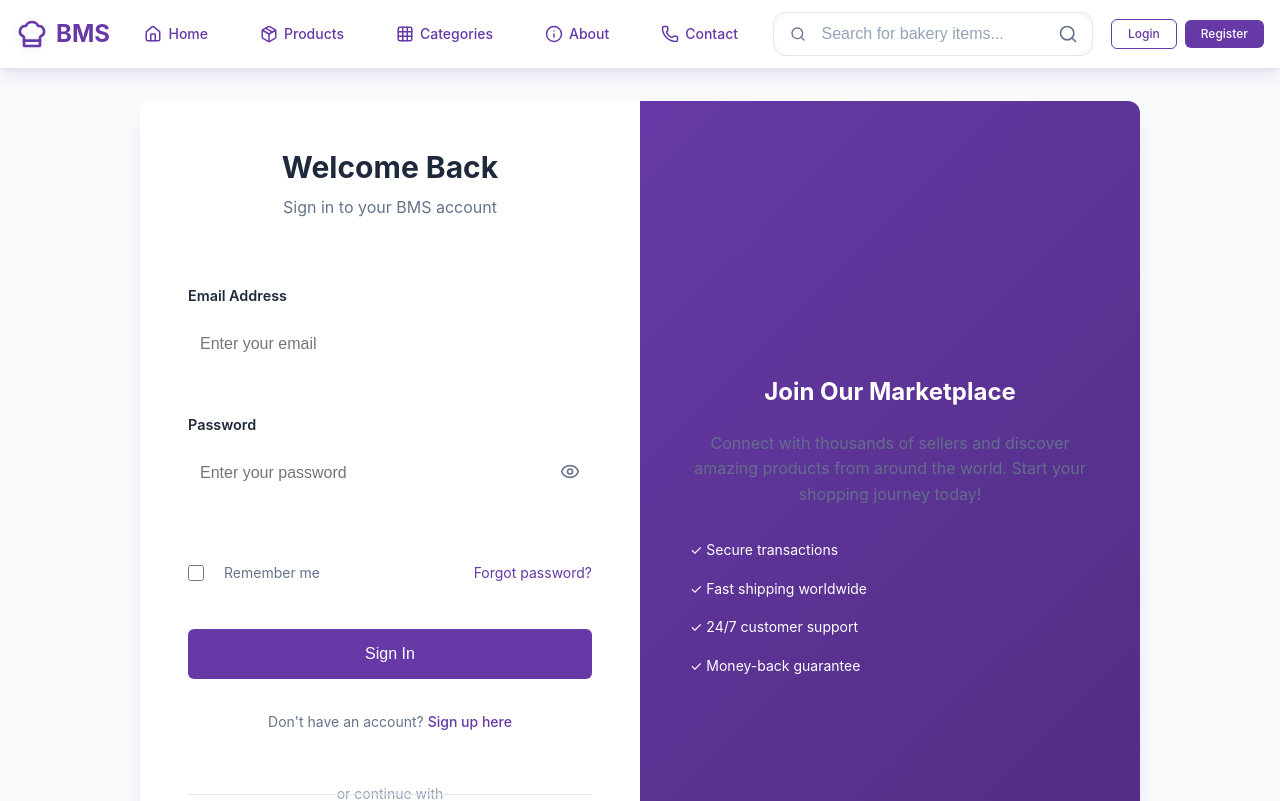
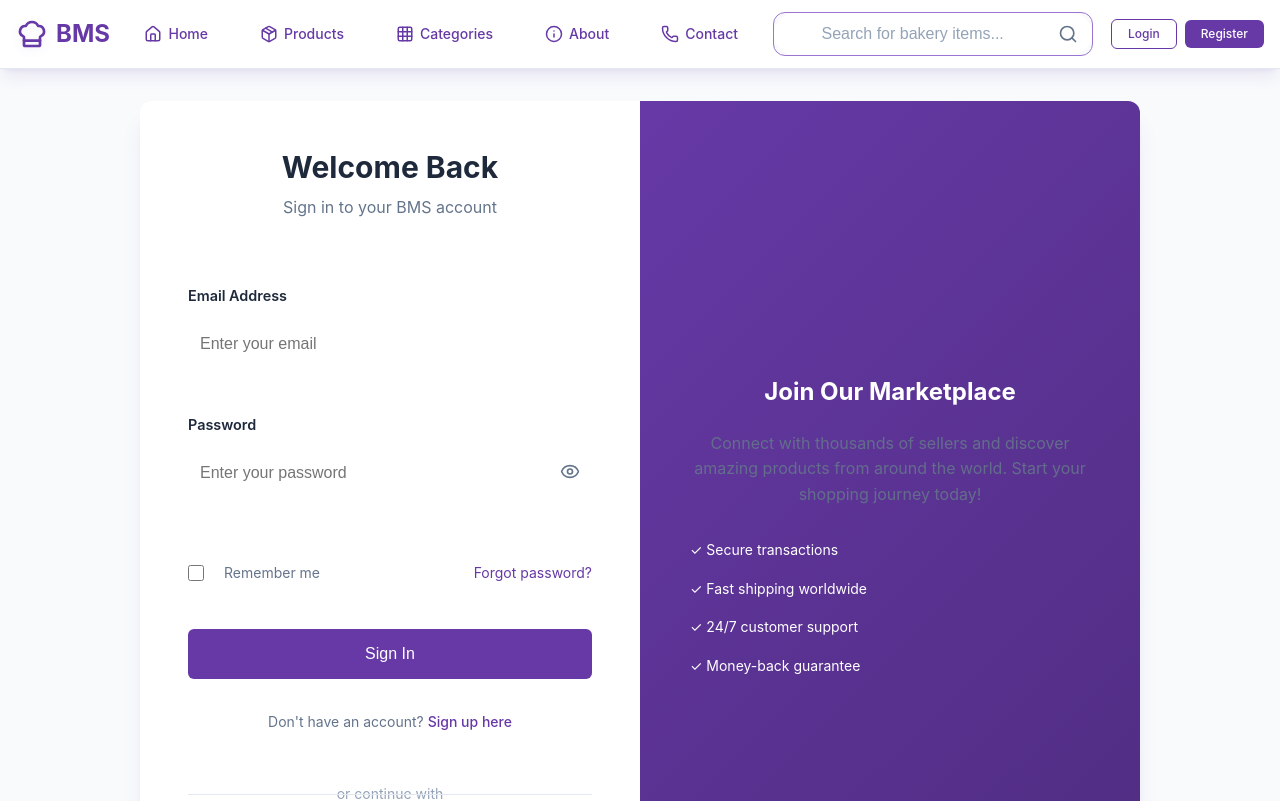
Before and after one commit to BakeryManagementSystem/frontend, a React (Vite) app: page /login in a window 1280 px wide. Shown: the top 801 px of the page. Built offline with nearby package versions, Linux system fonts and the light colour scheme.

Commit message:
Update header and hero styles, remove search icon
Changed header border to use accent color for better visual consistency. Adjusted hero actions layout to prevent wrapping and align items center. Removed the search icon from the desktop search form in the header.

```diff
--- a/src/components/layout/Header/Header.css
+++ b/src/components/layout/Header/Header.css
@@ -96,7 +96,7 @@
   align-items: center;
   background: var(--bg-secondary, #f8fafc);
   border-radius: 12px;
-  border: 1px solid var(--border-light, #e2e8f0);
+  border: 1px solid var(--accent-color, #9b75d0);
   overflow: hidden;
   transition: all 0.2s ease;
 }
--- a/src/components/layout/Header/Header.jsx
+++ b/src/components/layout/Header/Header.jsx
@@ -177,7 +177,6 @@ const Header = () => {
             {/* Desktop Search */}
             <div className="search-container desktop-search">
               <form onSubmit={handleSearch} className="search-form">
-                <Search size={16} className="search-icon" />
                 <input
                   type="text"
                   placeholder="Search for bakery items..."
--- a/src/pages/Home/Home.css
+++ b/src/pages/Home/Home.css
@@ -46,20 +46,19 @@
 .hero-actions {
   display: flex;
   gap: var(--spacing-lg);
-  flex-wrap: wrap;
+  flex-wrap: nowrap;
+  align-items: center;
 }
 
 /* Fix 1: Join as Baker button white styling */
 .hero-actions .btn-outline {
   background-color: white;
   color: var(--primary-color);
-  border: 2px solid white;
 }
 
 .hero-actions .btn-outline:hover {
   background-color: white;
   color: var(--primary-hover);
-  border: 2px solid white;
   transform: translateY(-2px);
 }
 
```
